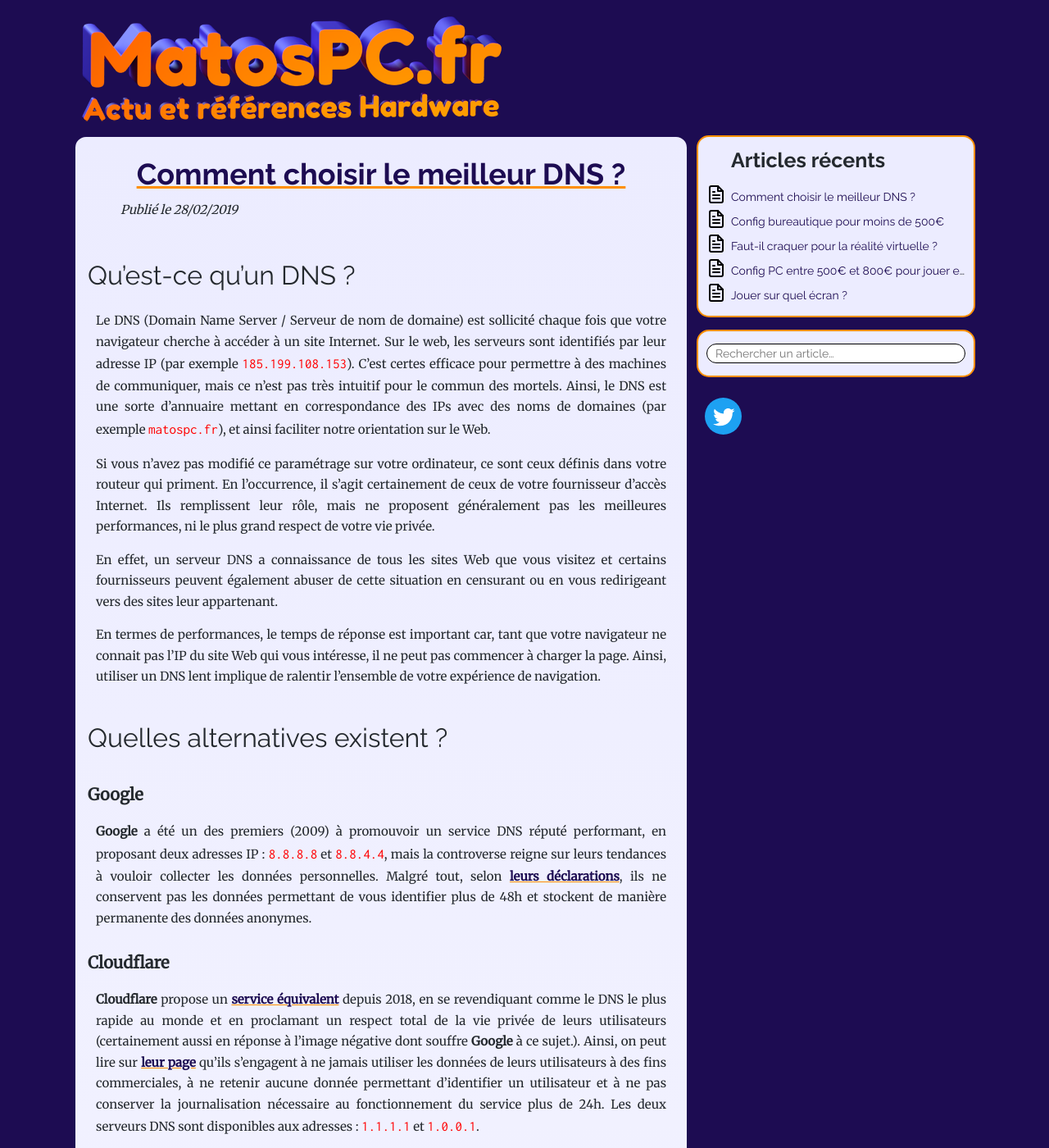
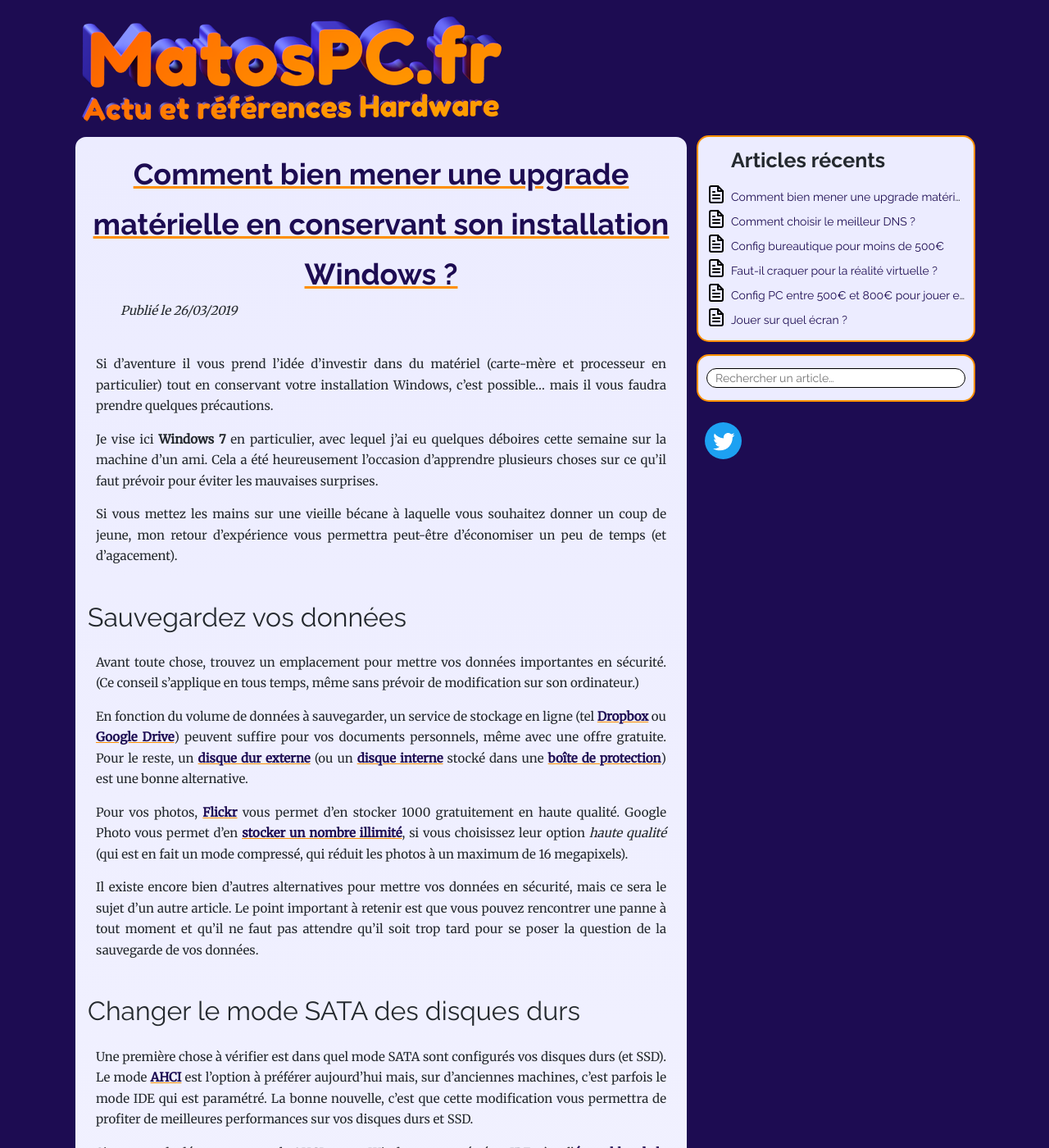
Before and after one commit to matospc/matospc.github.io, a Jekyll site: the page built from index.html, in a window 1280 px wide and 1400 px high. Shown: the whole window at 82% size. Built offline with Jekyll 4.4.1, drawn with Linux system fonts in a browser that asks for light colours; some of the changed text lies outside the part shown.

Commit message:
Publication d'un article sur les upgrades matérielles sous Windows 7.

```diff
--- a/_layouts/default.html
+++ b/_layouts/default.html
@@ -34,7 +34,7 @@
       <div>
         <h1>Articles récents</h1>
         <ul>
-          {% for post in site.posts limit:5 %}
+          {% for post in site.posts limit:10 %}
           <li>
             <a href="{{ post.url }}" title="{{ post.description }}">{{ post.title }}</a>
           </li>
--- /dev/null
+++ b/_posts/2019-3-26-comment-bien-vivre-son-upgrade-materielle.md
@@ -0,0 +1,89 @@
+---
+layout: post
+title: Comment bien mener une upgrade matérielle en conservant son installation Windows ?
+description: La flemme de réinstaller Windows après une upgrade ? C'est possible, mais pas forcément plus simple.
+tags: [upgrade, windows, processeur, regedit, registre, 10]
+---
+
+Si d'aventure il vous prend l'idée d'investir dans du matériel (carte-mère et processeur en particulier) tout en conservant votre installation Windows, c'est possible... mais il vous faudra prendre quelques précautions.
+
+Je vise ici **Windows 7** en particulier, avec lequel j'ai eu quelques déboires cette semaine sur la machine d'un ami. Cela a été heureusement l'occasion d'apprendre plusieurs choses sur ce qu'il faut prévoir pour éviter les mauvaises surprises.
+
+Si vous mettez les mains sur une vieille bécane à laquelle vous souhaitez donner un coup de jeune, mon retour d'expérience vous permettra peut-être d'économiser un peu de temps (et d'agacement).
+
+# Sauvegardez vos données
+
+Avant toute chose, trouvez un emplacement pour mettre vos données importantes en sécurité. (Ce conseil s'applique en tous temps, même sans prévoir de modification sur son ordinateur.)
+
+En fonction du volume de données à sauvegarder, un service de stockage en ligne (tel [Dropbox](https://www.dropbox.com/individual) ou [Google Drive](https://www.google.com/drive/)) peuvent suffire pour vos documents personnels, même avec une offre gratuite. Pour le reste, un [disque dur externe](https://amzn.to/2UGf0EB) (ou un [disque interne](https://amzn.to/2UC2K82) stocké dans une [boîte de protection](https://amzn.to/2HiJLMA)) est une bonne alternative.
+
+Pour vos photos, [Flickr](https://www.flickr.com/) vous permet d'en stocker 1000 gratuitement en haute qualité. Google Photo vous permet d'en [stocker un nombre illimité](https://support.google.com/photos/answer/6220791?co=GENIE.Platform%3DAndroid&hl=en), si vous choisissez leur option *haute qualité* (qui est en fait un mode compressé, qui réduit les photos à un maximum de 16 megapixels).
+
+Il existe encore bien d'autres alternatives pour mettre vos données en sécurité, mais ce sera le sujet d'un autre article. Le point important à retenir est que vous pouvez rencontrer une panne à tout moment et qu'il ne faut pas attendre qu'il soit trop tard pour se poser la question de la sauvegarde de vos données.
+
+# Changer le mode SATA des disques durs
+
+Une première chose à vérifier est dans quel mode SATA sont configurés vos disques durs (et SSD). Le mode [AHCI](https://fr.wikipedia.org/wiki/Advanced_Host_Controller_Interface) est l'option à préférer aujourd'hui mais, sur d'anciennes machines, c'est parfois le mode IDE qui est paramétré. La bonne nouvelle, c'est que cette modification vous permettra de profiter de meilleures performances sur vos disques durs et SSD.
+
+Si on tente de démarrer en mode AHCI sur un Windows paramétré en IDE, c'est l'[écran bleu de la mort](https://fr.wikipedia.org/wiki/%C3%89cran_bleu_de_la_mort) garanti. Il n'est pourtant pas nécessaire de réinstaller Windows pour pouvoir le faire fonctionner dans ce mode. Sous Windows 7, ce n'est pas très compliqué, il suffit de modifier deux clés de registre.
+
+Par contre, si vous changez de carte mère, la nouvelle ne gèrera pas forcément le mode IDE, vous empêchant complètement de démarrer et de modifier votre registre. Il faut donc faire la modification avant de changer le matériel.
+
+Lancez l'éditeur de registre en écrivant ``regedit`` dans votre menu démarrer.
+
+![Regedit](/assets/images/articles/2019/conseils-upgrade/regedit.png)
+
+Naviguez vers ces deux clés et donnez-leur la valeur 0 :
+
+ * ``HKEY_LOCAL_MACHINE\SYSTEM\CurrentControlSet\services\msahci\Start``
+ * ``HKEY_LOCAL_MACHINE\SYSTEM\CurrentControlSet\services\pciide\Start``
+
+![Regedit: modification de la clé Start dans PCIIDE](/assets/images/articles/2019/conseils-upgrade/regedit-pciide.png)
+
+Ensuite, ça se joue sous le BIOS (ou UEFI) pour activer le mode AHCI au niveau matériel. La méthode pour y accéder peut dépendre de votre carte-mère, mais marteler la touche ``suppr`` au démarrage du PC fonctionne souvent.
+
+Voici un exemple, avec ma carte mère (qui ne propose pas le mode IDE) :
+
+![Regedit](/assets/images/articles/2019/conseils-upgrade/uefi-sata-mode.png)
+
+Suite à ces deux modifications, votre Windows devrait démarrer normalement.
+
+Mais attention à bien les faire dans l'ordre !
+
+# Conserver la connectivité des lecteurs internes
+
+De paire avec l'obsolescence de son "mode SATA", le connecteur IDE lui-même disparaît progressivement de nos cartes mères.
+
+Ainsi, si vous souhaitez absolument conserver un lecteur DVD ou un disque dur IDE, accrochez-vous car il sera difficile de trouver ce connecteur désuet sur une carte mère récente. Il existe néanmoins des [adapteurs IDE vers SATA](https://amzn.to/2HzhuR6) qui pourront vous dépanner... mais un [lecteur DVD](https://amzn.to/2OgRifJ) neuf n'est pas beaucoup plus cher.
+
+Mon conseil personnel serait de mettre les deux pieds en 2019 et d'investir dans du matériel connecté en SATA (ou M.2, pourquoi pas).
+
+# Renouveller son processeur quand on est sous Windows 7
+
+Si vous investissez dans un nouveau processeur et que vous possédez une installation de Windows 7, vous n'échapperez probablement pas à une mise à niveau vers Windows 10.
+
+En effet, si vous vous décidez quand même à installer vos nouveaux processeur et carte mère, le système s'exécutera mais sera incapable de faire une quelconque mise à jour ou de télécharger les pilotes de votre matériel. Typiquement, vous pourriez vous retrouver avec une carte mère toute neuve dont les ports USB ou réseau sont inutilisables car Windows ne les reconnaitra pas (ce fut mon cas). Besoin de mettre la main sur une vieille souris PS/2 et d'utiliser le clavier virtuel pour naviguer sur ce pauvre ordinateur...
+
+Vous trouverez tous les détails de ce problème et les processeurs concernés sur [la page de support officielle Microsoft](https://support.microsoft.com/fr-fr/help/4012982/the-processor-is-not-supported-together-with-the-windows-version-that). On trouve parmi eux tous les processeurs Intel à partir de la génération 7 (tel que le [i5 7600K](https://amzn.to/2F3q9Zp)) et les processeurs AMD tournant sur AM4 ([Ryzen 5 2600](https://amzn.to/2TlkAL1), par exemple)... en somme, tous les processeurs grand public depuis 2017.
+
+# Mise à niveau gratuite vers Windows 10
+
+Heureusement, si vous possédez une license valide pour Windows 7 ou 8, vous devriez pouvoir faire une mise à niveau vers Windows 10 sans débourser un centime.
+
+En avance de phase, prévoyez une visite sur [cette page](https://www.microsoft.com/fr-fr/software-download/windows10) pour obtenir l'utilitaire de téléchargement.
+
+Notez également que cette mise à niveau ne peut se faire que sous Windows. Il reste possible d'utiliser une clé USB ou un DVD pour cette installation, mais démarrer directement dessus ne vous servira à rien. Il vous sera gentiment demandé de relancer la procédure depuis votre session Windows.
+
+
+# Mise à jour des pilotes graphiques
+
+Il est à souligner que lors de la mise à niveau vers **Windows 10**, j'ai reçu un avertissement m'indiquant que la **GTX 760** risquait de poser des problèmes d'affichage sous Windows 10. J'ai transpiré un peu, mais je me suis quand même lancé dans l'aventure... à un moment, quand le processeur est trop récent pour Windows 7 mais que la carte graphique est trop ancienne pour Windows 10, il faut choisir le moindre des deux maux.
+
+Alors en effet, la carte graphique n'a pas fonctionné tout de suite. J'ai tenté en vain de lancer [Overwatch](https://playoverwatch.com/fr-fr/) après la mise à niveau. Écran noir et message d'erreur... Je tente alors une bête mise à jour du pilote graphique. L'opération est courronnée de succès. Les jeux tournent. Hourra !
+
+# Finalement...
+
+
+Ainsi, si comme moi vous mettez les mains sur du matos (pas si) ancien, prenez garde à l'obsolescence programmée. Avec un peu de prévoyance et de persévérence, le résultat, même s'il s'est fait désirer, était au rendez-vous.
+
+Le système de mise à niveau vers Windows 10 fonctionne bien et peu vous sortir de l'embarras, surtout si vous avez la flemme de repartir de zéro sur une installation toute fraîche de Windows.
--- a/assets/css/style.scss
+++ b/assets/css/style.scss
@@ -96,6 +96,7 @@ div#main {
     }
 
     img {
+      max-width: 710px;
       display: block;
       margin: 15px auto;
       border: 1px solid $purple;
```
Also changed, not shown: _posts/2019-3-15-comment-bien-vivre-son-upgrade-materiel.md (deleted, +0 -77 lines), assets/images/articles/2019/conseils-upgrade/regedit-pciide.png (added), assets/images/articles/2019/conseils-upgrade/uefi-sata-mode.png (added), 1 other file.
